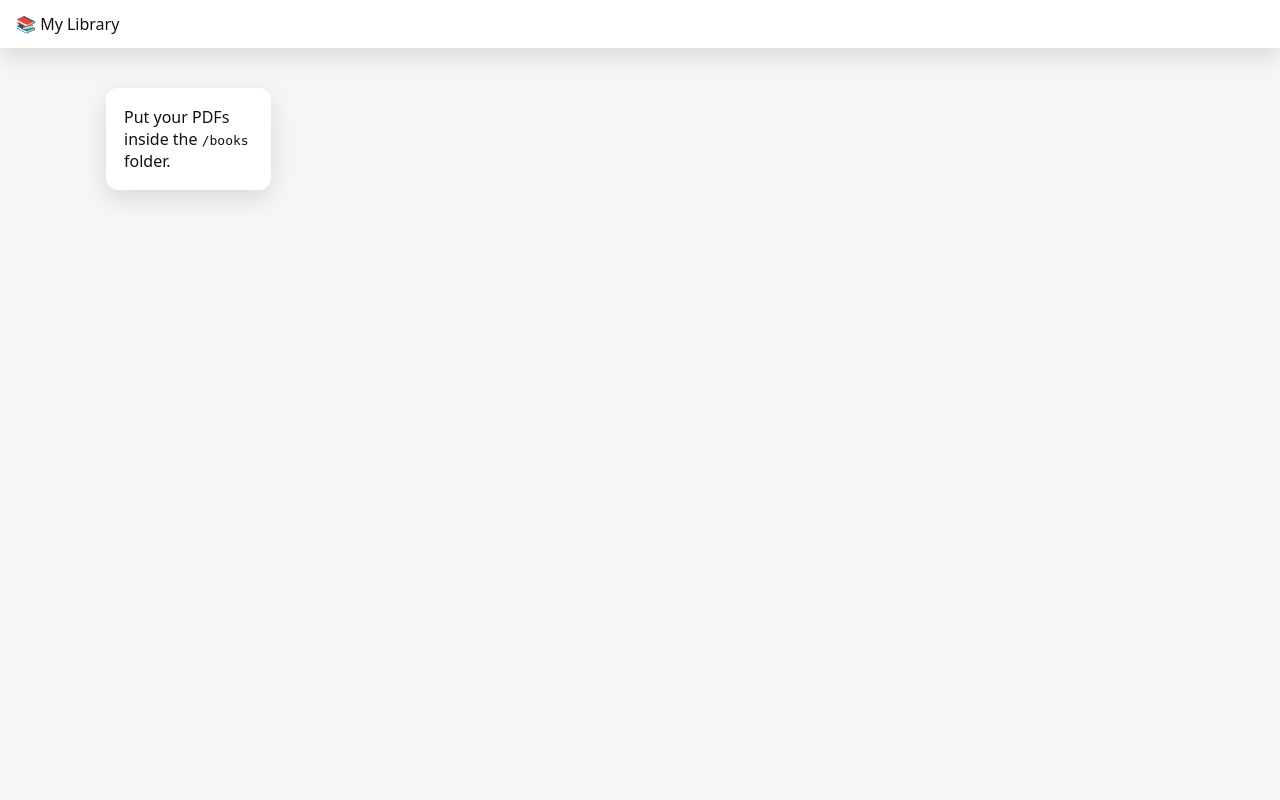
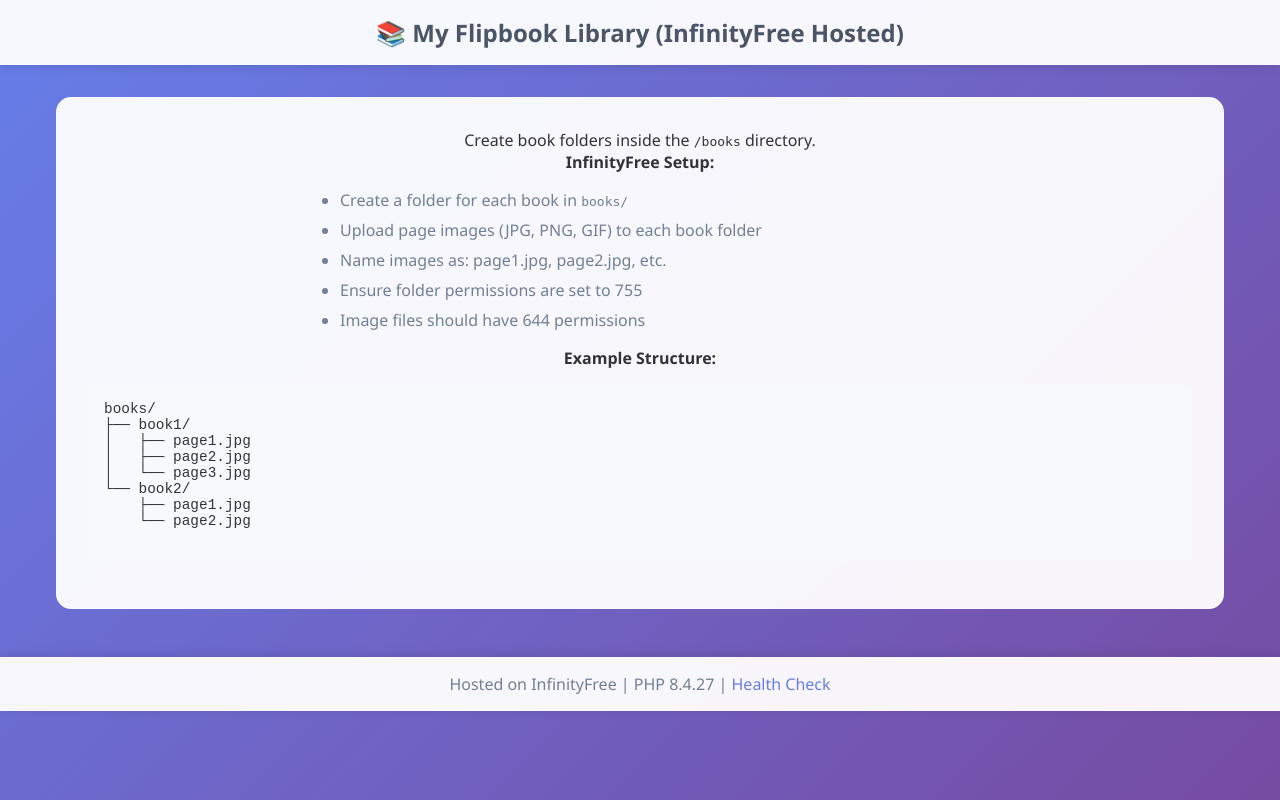
Before and after one commit to susanto68/kindle, a PHP site: page / in a window 1280 px wide. Run offline with PHP 8.4, Linux system fonts and the light colour scheme.

Commit message:
Add InfinityFree hosting support: Update file structure for organized folders (css/, js/, flipbook/, books/), modify index.php for image-based books, create .htaccess for image access, and add comprehensive InfinityFree deployment guide.

```diff
--- /dev/null
+++ b/css/style.css
@@ -0,0 +1,179 @@
+/* InfinityFree Flipbook Application Styles */
+
+* {
+    margin: 0;
+    padding: 0;
+    box-sizing: border-box;
+}
+
+body {
+    font-family: 'Segoe UI', Tahoma, Geneva, Verdana, sans-serif;
+    background: linear-gradient(135deg, #667eea 0%, #764ba2 100%);
+    min-height: 100vh;
+    color: #333;
+}
+
+.topbar {
+    background: rgba(255, 255, 255, 0.95);
+    -webkit-backdrop-filter: blur(10px);
+    backdrop-filter: blur(10px);
+    padding: 1rem 2rem;
+    text-align: center;
+    font-size: 1.5rem;
+    font-weight: bold;
+    color: #4a5568;
+    box-shadow: 0 2px 10px rgba(0, 0, 0, 0.1);
+    position: sticky;
+    top: 0;
+    z-index: 100;
+}
+
+.library {
+    max-width: 1200px;
+    margin: 2rem auto;
+    padding: 0 1rem;
+    display: grid;
+    grid-template-columns: repeat(auto-fill, minmax(280px, 1fr));
+    gap: 2rem;
+}
+
+.book {
+    background: rgba(255, 255, 255, 0.95);
+    border-radius: 15px;
+    padding: 1.5rem;
+    text-decoration: none;
+    color: inherit;
+    transition: all 0.3s ease;
+    box-shadow: 0 4px 15px rgba(0, 0, 0, 0.1);
+    -webkit-backdrop-filter: blur(10px);
+    backdrop-filter: blur(10px);
+}
+
+.book:hover {
+    transform: translateY(-5px);
+    box-shadow: 0 8px 25px rgba(0, 0, 0, 0.15);
+}
+
+.cover {
+    font-size: 3rem;
+    text-align: center;
+    margin-bottom: 1rem;
+    color: #667eea;
+}
+
+.title {
+    font-size: 1.2rem;
+    font-weight: bold;
+    margin-bottom: 0.5rem;
+    color: #2d3748;
+    text-align: center;
+}
+
+.meta {
+    font-size: 0.9rem;
+    color: #718096;
+    text-align: center;
+    line-height: 1.4;
+}
+
+.empty {
+    grid-column: 1 / -1;
+    background: rgba(255, 255, 255, 0.95);
+    border-radius: 15px;
+    padding: 2rem;
+    text-align: center;
+    -webkit-backdrop-filter: blur(10px);
+    backdrop-filter: blur(10px);
+}
+
+.empty h3 {
+    color: #4a5568;
+    margin-bottom: 1rem;
+}
+
+.empty ul {
+    text-align: left;
+    max-width: 600px;
+    margin: 1rem auto;
+    color: #718096;
+}
+
+.empty li {
+    margin: 0.5rem 0;
+}
+
+.empty pre {
+    background: #f7fafc;
+    padding: 1rem;
+    border-radius: 8px;
+    margin: 1rem 0;
+    text-align: left;
+    overflow-x: auto;
+    font-family: 'Courier New', monospace;
+    font-size: 0.9rem;
+}
+
+.footer {
+    background: rgba(255, 255, 255, 0.95);
+    -webkit-backdrop-filter: blur(10px);
+    backdrop-filter: blur(10px);
+    padding: 1rem 2rem;
+    text-align: center;
+    color: #718096;
+    margin-top: 3rem;
+    box-shadow: 0 -2px 10px rgba(0, 0, 0, 0.1);
+}
+
+.footer a {
+    color: #667eea;
+    text-decoration: none;
+}
+
+.footer a:hover {
+    text-decoration: underline;
+}
+
+/* Responsive Design */
+@media (max-width: 768px) {
+    .library {
+        grid-template-columns: 1fr;
+        margin: 1rem auto;
+        gap: 1rem;
+    }
+
+    .topbar {
+        font-size: 1.2rem;
+        padding: 1rem;
+    }
+
+    .book {
+        padding: 1rem;
+    }
+
+    .empty {
+        padding: 1.5rem;
+    }
+
+    .empty pre {
+        font-size: 0.8rem;
+        padding: 0.8rem;
+    }
+}
+
+@media (max-width: 480px) {
+    .library {
+        padding: 0 0.5rem;
+    }
+
+    .book {
+        padding: 0.8rem;
+    }
+
+    .cover {
+        font-size: 2.5rem;
+    }
+
+    .title {
+        font-size: 1.1rem;
+    }
+}
--- a/health.php
+++ b/health.php
@@ -1,6 +1,6 @@
 <?php
-// Simple health check endpoint for Railway
+// Simple health check endpoint for InfinityFree
 header('Content-Type: text/plain');
 http_response_code(200);
-echo "OK";
+echo "OK - InfinityFree Hosted";
 ?>
--- a/index.php
+++ b/index.php
@@ -1,32 +1,120 @@
 <?php // file: index.php
-// Auto-list PDFs from /books and open reader.html?book=<file>
-$files = is_dir('books') ? scandir('books') : [];
-$books = array_values(array_filter($files, fn($f) =>
-  is_file("books/$f") && strtolower(pathinfo($f, PATHINFO_EXTENSION)) === 'pdf'
-));
+// Auto-list books from /books and open flipbook for each book
+// InfinityFree compatible version with new folder structure
+
+// Set error reporting for development (remove in production)
+error_reporting(E_ALL);
+ini_set('display_errors', 1);
+
+// Get the current directory path
+$current_dir = __DIR__;
+$books_dir = $current_dir . '/books';
+
+// Check if books directory exists and is readable
+if (!is_dir($books_dir) || !is_readable($books_dir)) {
+    // Try alternative paths for InfinityFree
+    $books_dir = $current_dir . '/htdocs/books';
+    if (!is_dir($books_dir)) {
+        $books_dir = $current_dir . '/public_html/books';
+    }
+}
+
+// Function to get book information
+function getBookInfo($book_path) {
+    $pages = [];
+    $total_size = 0;
+
+    if (is_dir($book_path)) {
+        $files = scandir($book_path);
+        foreach ($files as $file) {
+            if ($file !== '.' && $file !== '..') {
+                $file_path = $book_path . '/' . $file;
+                if (is_file($file_path)) {
+                    $ext = strtolower(pathinfo($file, PATHINFO_EXTENSION));
+                    if (in_array($ext, ['jpg', 'jpeg', 'png', 'gif'])) {
+                        $pages[] = $file;
+                        $total_size += filesize($file_path);
+                    }
+                }
+            }
+        }
+    }
+
+    return [
+        'pages' => $pages,
+        'total_size' => $total_size,
+        'page_count' => count($pages)
+    ];
+}
+
+// Get all book folders
+$books = [];
+if (is_dir($books_dir)) {
+    $items = scandir($books_dir);
+    foreach ($items as $item) {
+        if ($item !== '.' && $item !== '..' && is_dir($books_dir . '/' . $item)) {
+            $book_info = getBookInfo($books_dir . '/' . $item);
+            if ($book_info['page_count'] > 0) {
+                $books[] = [
+                    'name' => $item,
+                    'info' => $book_info
+                ];
+            }
+        }
+    }
+}
 ?>
 <!DOCTYPE html>
 <html lang="en">
 <head>
   <meta charset="UTF-8" />
-  <title>My Library</title>
+  <title>My Flipbook Library - InfinityFree</title>
   <meta name="viewport" content="width=device-width, initial-scale=1" />
-  <link rel="stylesheet" href="style.css">
+  <link rel="stylesheet" href="css/style.css">
 </head>
 <body>
-  <header class="topbar">📚 My Library</header>
+  <header class="topbar">📚 My Flipbook Library (InfinityFree Hosted)</header>
   <main class="library">
     <?php if (empty($books)): ?>
-      <div class="empty">Put your PDFs inside the <code>/books</code> folder.</div>
+      <div class="empty">
+        <p>Create book folders inside the <code>/books</code> directory.</p>
+        <p><strong>InfinityFree Setup:</strong></p>
+        <ul>
+          <li>Create a folder for each book in <code>books/</code></li>
+          <li>Upload page images (JPG, PNG, GIF) to each book folder</li>
+          <li>Name images as: page1.jpg, page2.jpg, etc.</li>
+          <li>Ensure folder permissions are set to 755</li>
+          <li>Image files should have 644 permissions</li>
+        </ul>
+        <p><strong>Example Structure:</strong></p>
+        <pre>
+books/
+├── book1/
+│   ├── page1.jpg
+│   ├── page2.jpg
+│   └── page3.jpg
+└── book2/
+    ├── page1.jpg
+    └── page2.jpg
+        </pre>
+      </div>
     <?php else: ?>
-      <?php foreach ($books as $b): ?>
-        <a class="book" href="<?= 'reader.html?book=' . urlencode($b) ?>">
+      <?php foreach ($books as $book): ?>
+        <a class="book" href="<?= 'flipbook/index.html?book=' . urlencode($book['name']) ?>">
           <div class="cover">📖</div>
-          <div class="title"><?= htmlspecialchars(pathinfo($b, PATHINFO_FILENAME)) ?></div>
-          <div class="meta"><?= number_format(filesize("books/$b")/1024, 0) ?> KB</div>
+          <div class="title"><?= htmlspecialchars($book['name']) ?></div>
+          <div class="meta">
+            <?= $book['info']['page_count'] ?> pages |
+            <?= number_format($book['info']['total_size']/1024, 0) ?> KB
+          </div>
         </a>
       <?php endforeach; ?>
     <?php endif; ?>
   </main>
+
+  <footer class="footer">
+    <p>Hosted on InfinityFree | PHP <?= PHP_VERSION ?> |
+    <a href="health.php">Health Check</a></p>
+  </footer>
 </body>
 </html>
```
Also changed, not shown: INFINITYFREE_DEPLOYMENT.md (added, +294 -0 lines), .htaccess (added).
